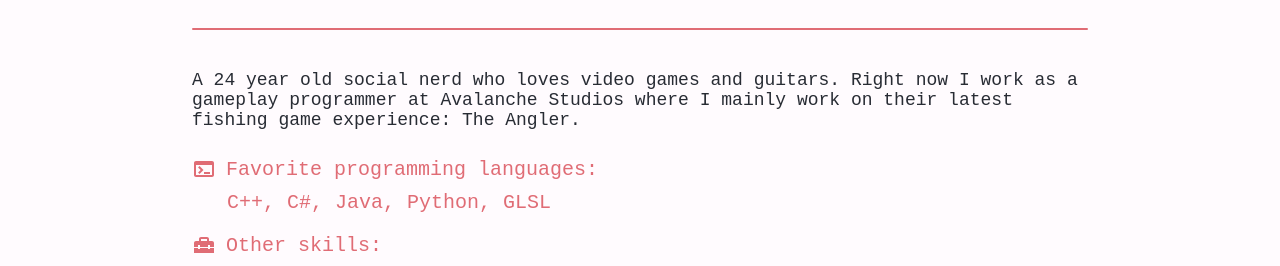
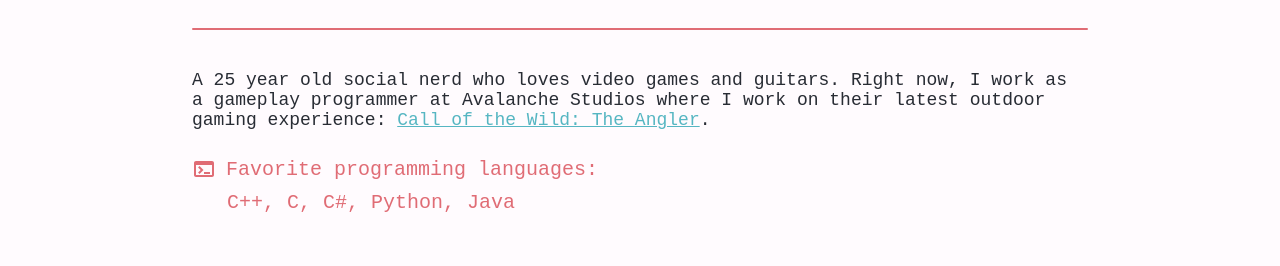
Before and after one commit to jonan270/Interactive-portfolio, a React (Create React App) app: page / in a window 1280 px wide. Shown: the part 686-952 px from the top of the page. Built offline with nearby package versions, Linux system fonts and the light colour scheme.

Commit message:
Update about me section

```diff
--- a/src/components/AboutMe.tsx
+++ b/src/components/AboutMe.tsx
@@ -7,6 +7,9 @@ import TerminalIcon from '@mui/icons-material/Terminal';
 import HomeRepairServiceIcon from '@mui/icons-material/HomeRepairService';
 
 const AboutMe: React.FC<{}> = () => {
+    const theAnglerLink: string =
+        "https://cotwtheangler.com/"
+
     return(
         <div id = "about" className="chapter">
             <img src={profile} alt="profile_image" id='profileImg'/>
@@ -31,24 +34,19 @@ const AboutMe: React.FC<{}> = () => {
             </div>
             <hr/>
             <p>
-                A 24 year old social nerd who loves video games and guitars.
-                Right now I work as a gameplay programmer at Avalanche Studios
-                where I mainly work on their latest fishing game experience:
-                The Angler.
+                A 25 year old social nerd who loves video games and guitars.
+                Right now, I work as a gameplay programmer at Avalanche Studios
+                where I work on their latest outdoor gaming experience:&nbsp;
+                <a href={theAnglerLink} target="_blank" rel="noreferrer">
+                        Call of the Wild: The Angler
+                </a>.
             </p>
 
             <div className="iconTextRow">
                 <TerminalIcon color="primary"/>
                 <p className="iconText">Favorite programming languages:</p>
             </div>
-            <p className="iconText--nextLine">C++, C#, Java, Python, GLSL</p>
-
-            <div className="iconTextRow">
-                <HomeRepairServiceIcon color="primary"/>
-                <p className="iconText">Other skills:</p>
-            </div>
-            <p className="iconText--nextLine">Unity, Git, Linux, Scrum, maths and engineering</p>
-
+            <p className="iconText--nextLine">C++, C, C#, Python, Java</p>
         </div>
     )
 }
```
